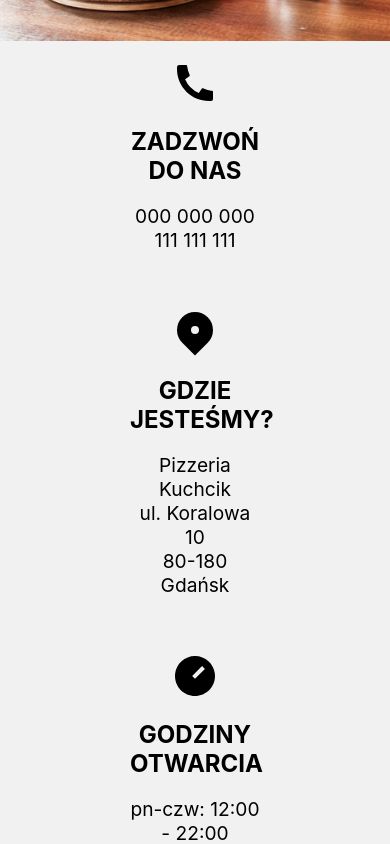
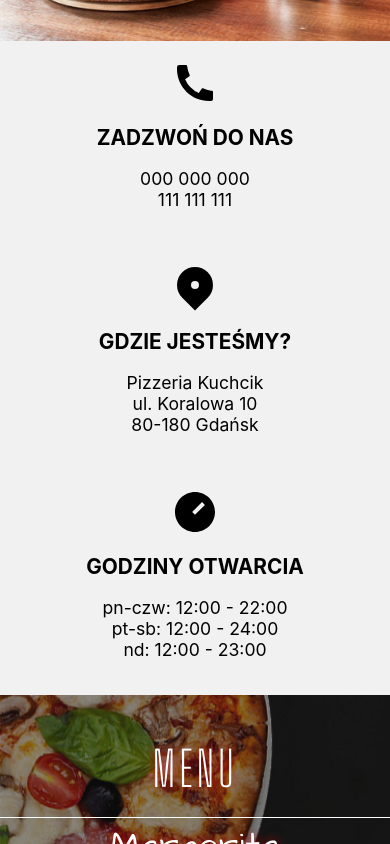
Before and after one commit to Bilu1997/restaurant-website, a React (Create React App) app: page / in a window 390 px wide. Shown: the part 1360-2204 px from the top of the page. Built offline with nearby package versions, Linux system fonts and the light colour scheme.

Commit message:
Changed view for mobiles

```diff
--- a/src/components/ShortContactBar/ShortContactBar.css
+++ b/src/components/ShortContactBar/ShortContactBar.css
@@ -24,6 +24,8 @@
   font-size: 1.2rem;
 }
 
+/*------------------MOBILE VIEW------------------*/
+
 @media screen and (max-width: 768px) {
   .contact__container {
     width: 100%;
@@ -35,5 +37,13 @@
 
   .card__container {
     padding: 18px 0px;
+    width: 100%;
+  }
+  .card__h1 {
+    text-transform: uppercase;
+    font-size: 1.3rem;
+  }
+  .card__p {
+    font-size: 1.1rem;
   }
 }
```
